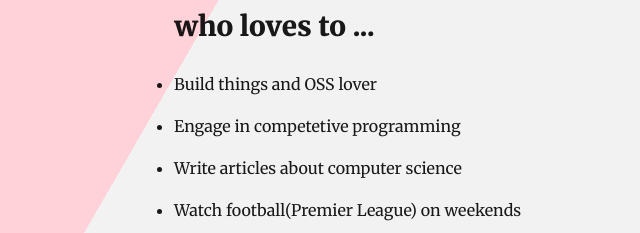
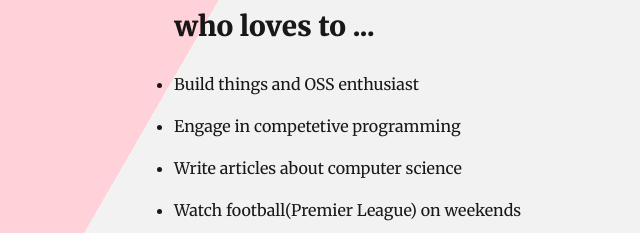
Before and after one commit to meetzaveri/gatsby-portfolio, a Gatsby site: page / in a window 1280 px wide. Shown: the part 1022-1255 px from the top of the page, 151-791 px from the left. Built offline with nearby package versions, Linux system fonts and the light colour scheme; Gatsby itself is replaced by a stand-in of ours; some packages are replaced by stand-ins of ours.

Commit message:
Update bio.js

```diff
--- a/src/components/bio.js
+++ b/src/components/bio.js
@@ -60,7 +60,7 @@ function Bio() {
             <div>
               <h2> who loves to ...</h2>
               <ul>
-                <li>Build things and OSS lover</li>
+                <li>Build things and OSS enthusiast</li>
                 <li>Engage in competetive programming</li>
                 <li>Write articles about computer science</li>
                 <li>Watch football(Premier League) on weekends</li>
```
